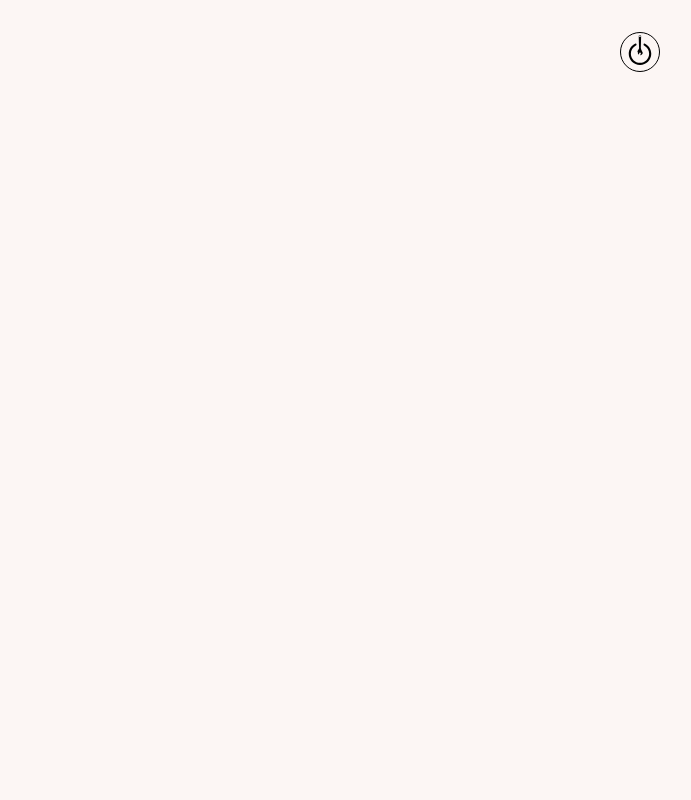
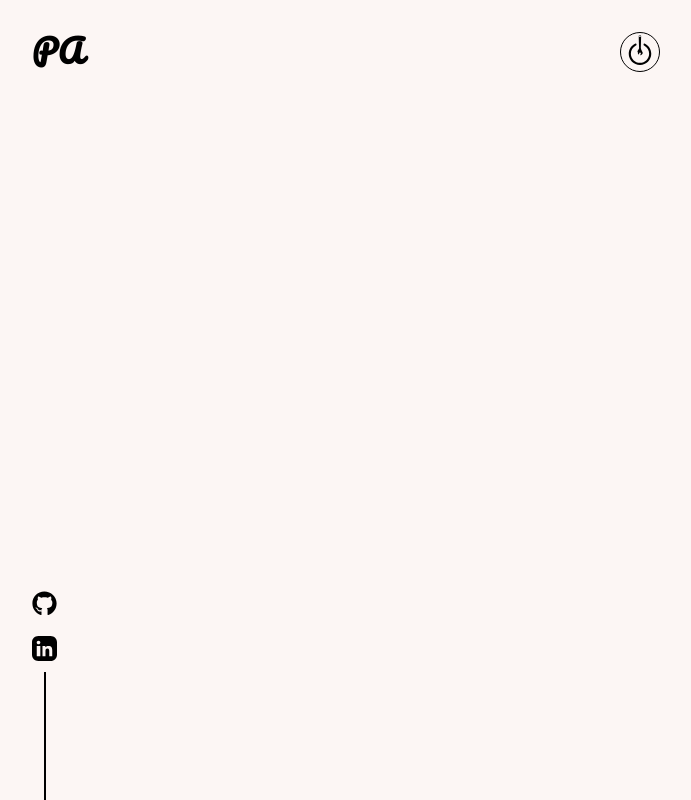
Before and after one commit to pabloalmeidac/pabloalmeidac.github.io, a React (Create React App) app: page / in a window 1280 px wide. Shown: the whole page, without its empty margins (0-691 px from the left). Built offline with nearby package versions, Linux system fonts and the light colour scheme.

Commit message:
Feat: add power btn, logo and social icons

```diff
--- a/src/components/Main.js
+++ b/src/components/Main.js
@@ -1,6 +1,8 @@
 import React from 'react';
 import styled from 'styled-components';
 import PowerButton from '../subComponents/PowerButton';
+import LogoComponent from '../subComponents/LogoComponent';
+import SocialIcons from '../subComponents/SocialIcons';
 
 const MainContainer = styled.div`
 background: ${ props => props.theme.body};
@@ -25,6 +27,8 @@ const Main = () => {
     <MainContainer>
       <Container>
         <PowerButton />
+        <LogoComponent />
+        <SocialIcons />
       </Container>
     </MainContainer>
   )
```
